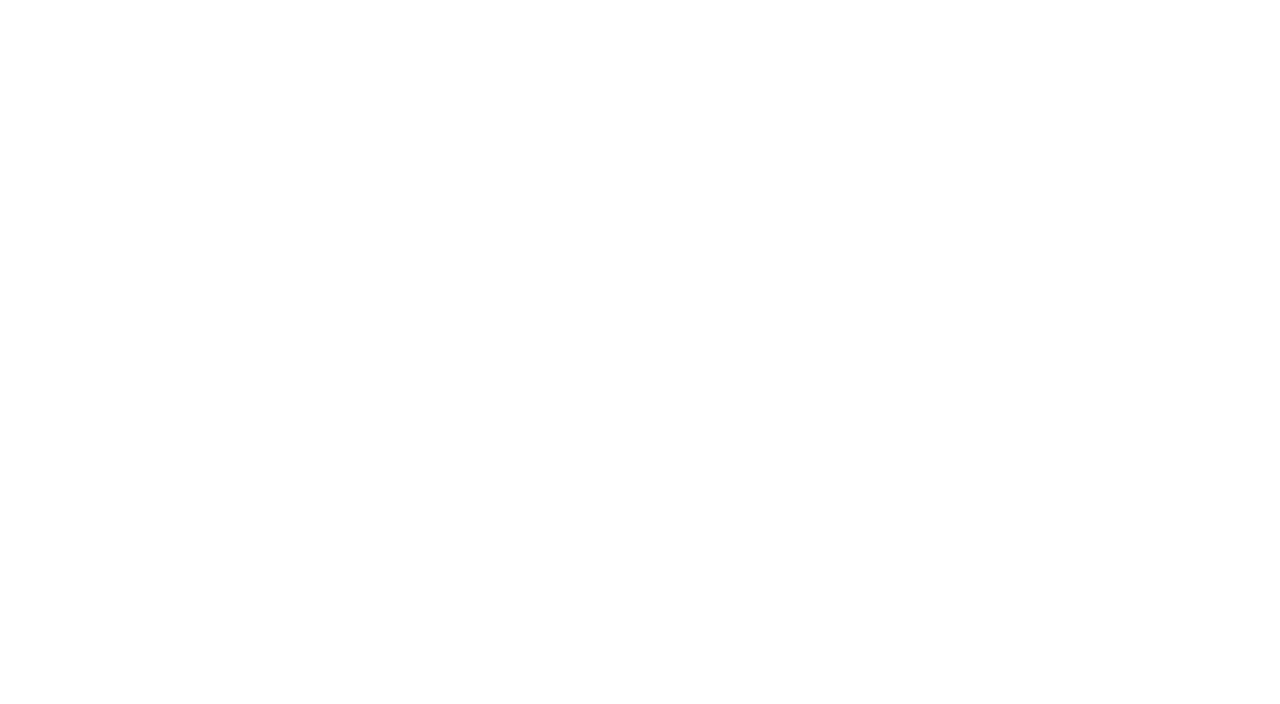
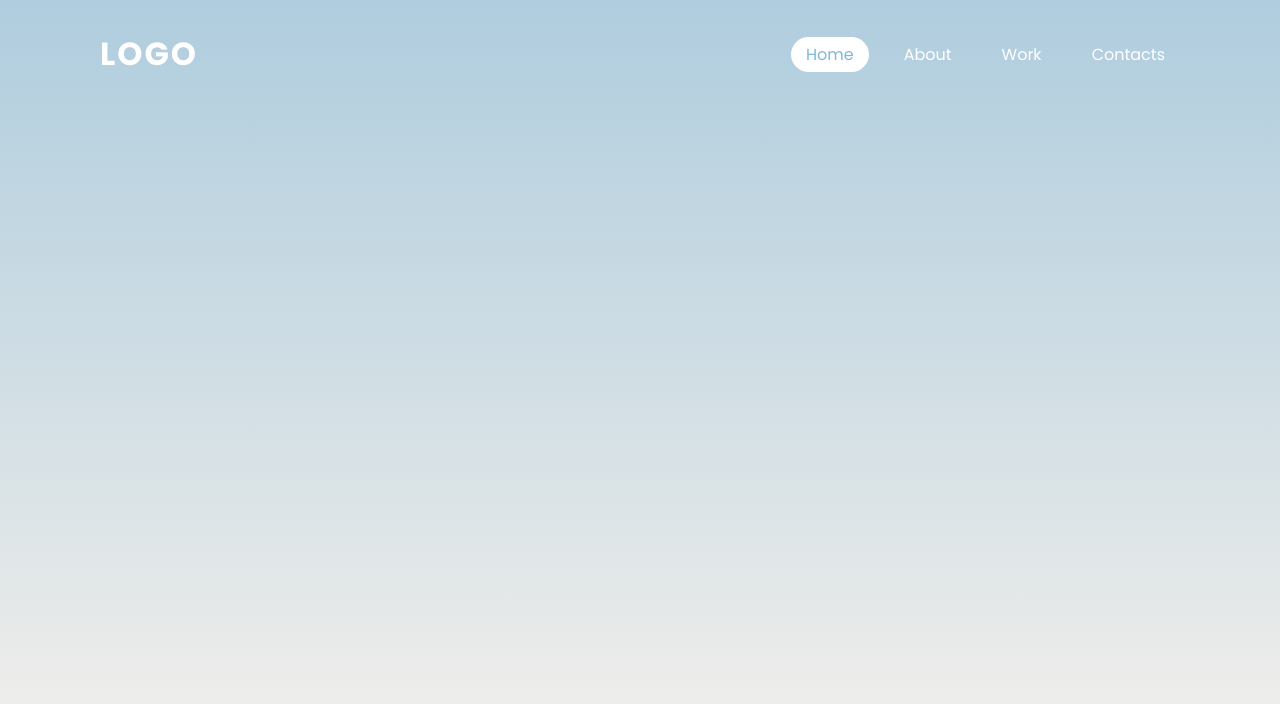
Before and after one commit to XYZCurrate86/parallax-web, a plain HTML site: page index.html in a window 1280 px wide. Drawn offline with Linux system fonts and the light colour scheme.

Commit message:
Adding Style and Images

```diff
--- a/index.html
+++ b/index.html
@@ -3,8 +3,19 @@
 <head>
     <meta charset="UTF-8" />
     <title>Parallax Test</title>
+    <link rel="stylesheet" type="text/css" href="style.css">
 </head>
 <body>
-    <header><a href=""></a></header>
+    <header><a href="#" class="logo">Logo</a>
+    <ul>
+        <li><a href="#" class="active">Home</a></li>
+        <li><a href="#">About</a></li>
+        <li><a href="#">Work</a></li>
+        <li><a href="#">Contacts</a></li>
+    </ul>
+    </header>
+    <section>
+        <img src
+    </section>
 </body>
 </html>
--- a/style.css
+++ b/style.css
@@ -0,0 +1,57 @@
+@import url('https://fonts.googleapis.com/css2?family=Poppins:wght@400;500;600;700;800;900&display=swap');
+*
+{
+    margin: 0;
+    padding: 0;
+    box-sizing: border-box;
+    font-family: 'Poppins', sans-serif;
+}
+body
+{
+    min-height: 100vh;
+    background: linear-gradient(#AFCDDE,#F6F1EC);
+}
+header
+{
+    position: absolute;
+    top: 0;
+    left: 0;
+    width: 100%;
+    padding: 30px 100px;
+    display: flex;
+    justify-content: space-between;
+    align-items: center;
+}
+header .logo
+{
+    color: #fff;
+    font-weight: 700;
+    text-decoration: none;
+    font-size: 2em;
+    text-transform: uppercase;
+    letter-spacing: 2px;
+}
+header ul
+{
+    display: flex;
+    justify-content: center;
+    align-items: center;
+}
+header ul li
+{
+    list-style: none;
+    margin-left: 20px;
+}
+header ul li a
+{
+    text-decoration:none;
+    padding: 6px 15px;
+    color: #fff;
+    border-radius: 20px;
+}
+header ul li a:hover ,
+header ul li a.active
+{
+    background: #fff;
+    color: #7DB9D5;
+}
```
